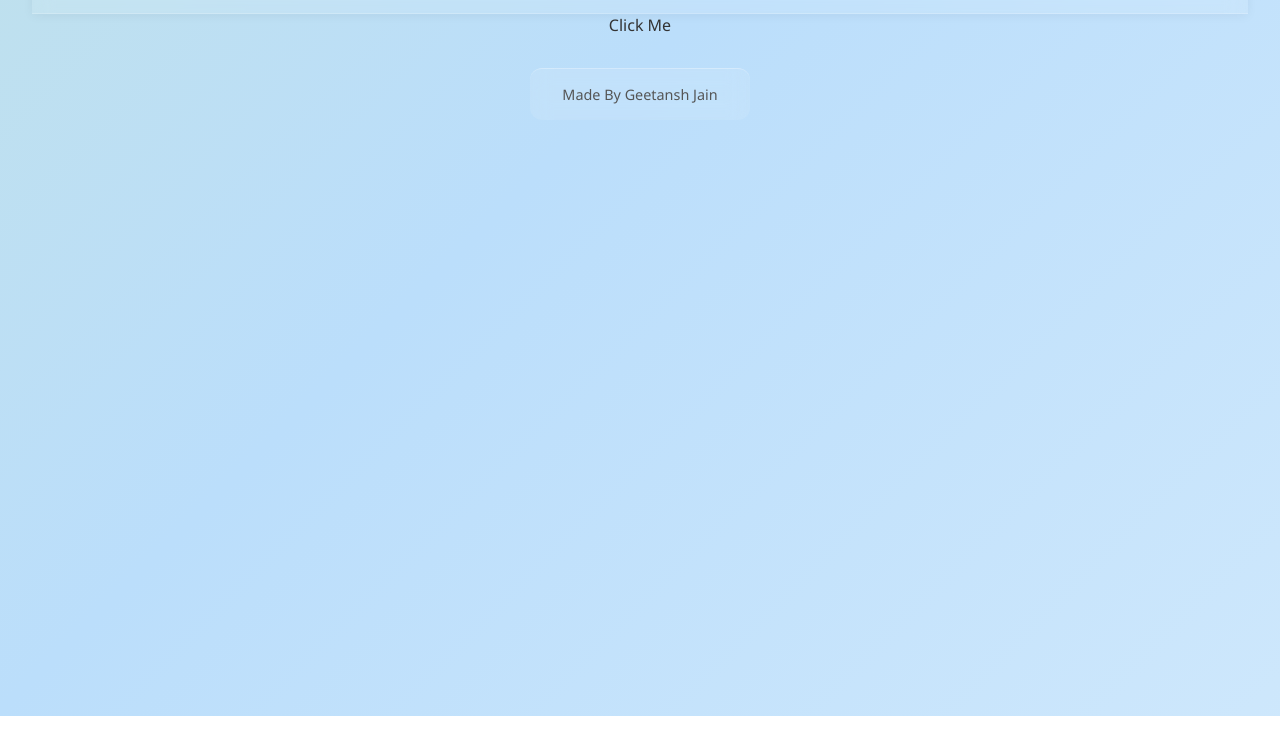
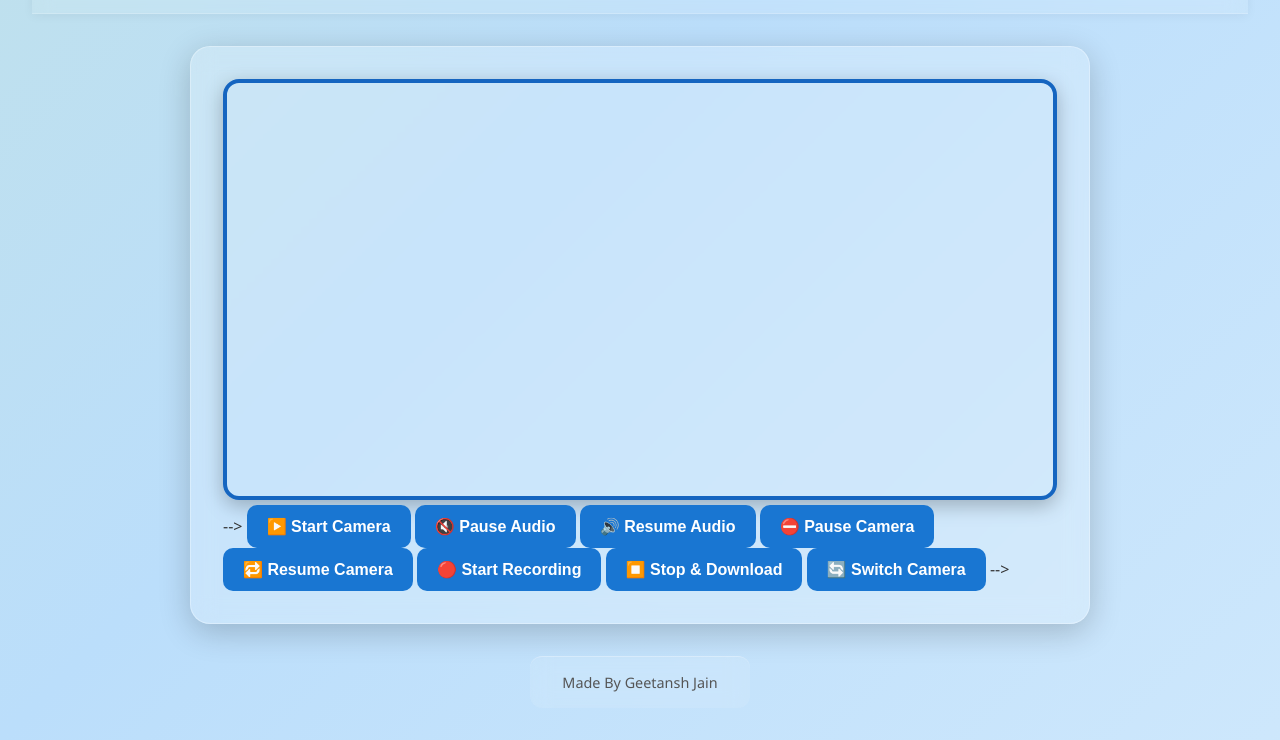
Before and after one commit to GeetanshJ/js_ts, a plain HTML site: page CameraJS/index.html in a window 1280 px wide. Shown: the part 84-824 px from the top of the page. Before the commit the page ends 800 px from the top, so only its background shows below. Drawn offline with Linux system fonts and the light colour scheme.

Commit message:
Update index.html

```diff
--- a/CameraJS/index.html
+++ b/CameraJS/index.html
@@ -130,11 +130,11 @@
     <h2>🎥 Media Recorder App</h2>
   </header>
 
-  <!-- <div class="glass-panel"> -->
-    <!-- <video autoplay playsinline></video> -->
+ <div class="glass-panel">
+  <video autoplay playsinline></video
 
-    <!-- <div class="controls"> -->
-      <!-- <button onclick="play()">▶️ Start Camera</button>
+    <div class="controls"> -->
+      <button onclick="play()">▶️ Start Camera</button>
       <button onclick="pauseAudio()">🔇 Pause Audio</button>
       <button onclick="resumeAudio()">🔊 Resume Audio</button>
       <button onclick="pauseCamera()">⛔ Pause Camera</button>
@@ -142,18 +142,10 @@
       <button onclick="startRecording()">🔴 Start Recording</button>
       <button onclick="stopRecording()">⏹️ Stop & Download</button>
       <button onclick="switchCamera()">🔄 Switch Camera</button> -->
-    <!-- </div>
-  </div> -->
+     </div>
+  </div>
 
-  <div id="div1">
-  <div id="div2">
-    <div id="div3">
-      <div id="div4">
-        <div id="div5">Click Me</div>
-      </div>
-    </div>
-  </div>
-</div>
+
 
   <footer class="footer">
     <p>Made By Geetansh Jain</p>
```
